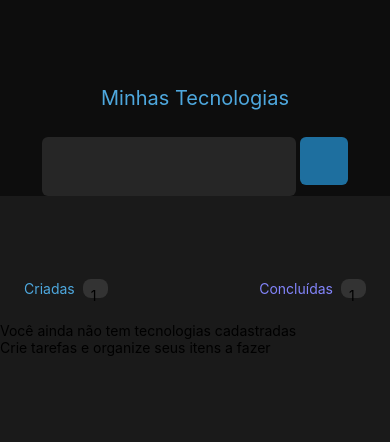
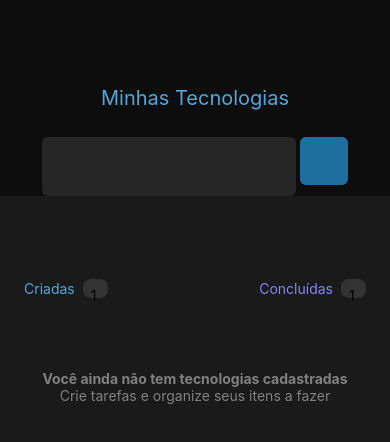
Before and after one commit to Robson-William/pdm-atividade-individual-01, a React Native app: screen / in a window 390 px wide. Shown: the top 442 px of the page. Built offline with nearby package versions, Linux system fonts and the light colour scheme.

Commit message:
Adicionando style a mensagem de aviso.

```diff
--- a/src/screens/MyTech/MyTech.tsx
+++ b/src/screens/MyTech/MyTech.tsx
@@ -29,9 +29,13 @@ export default function MyTech(){
                     </View>
                 </View>
 
+                <View style={styles.warningMessage}>
+                    <Text style={[styles.warningMessageText, {fontWeight: '700'}]}>Você ainda não tem tecnologias cadastradas</Text>
+                    <Text style={styles.warningMessageText}>Crie tarefas e organize seus itens a fazer</Text>
+                </View>
+
                 <View>
-                    <Text>Você ainda não tem tecnologias cadastradas</Text>
-                    <Text>Crie tarefas e organize seus itens a fazer</Text>
+
                 </View>
             </View>
         </>
--- a/src/screens/MyTech/styles.ts
+++ b/src/screens/MyTech/styles.ts
@@ -56,6 +56,14 @@ const styles = StyleSheet.create({
         padding: 8,
         borderRadius: 8
     },
+    warningMessage: {
+        justifyContent: 'center',
+        alignItems: 'center',
+        marginTop: 48
+    },
+    warningMessageText: {
+        color: themes.colors.gray_300
+    },
     tech: {
 
     }
```
